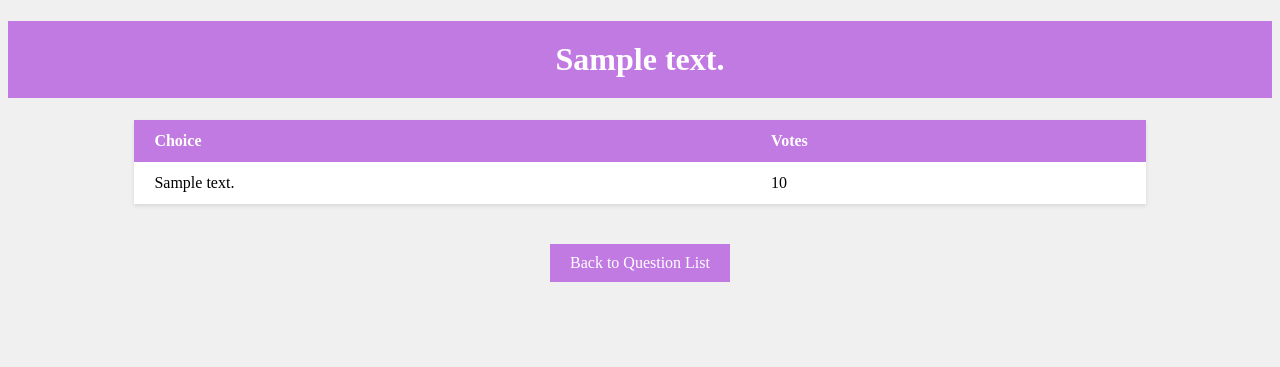
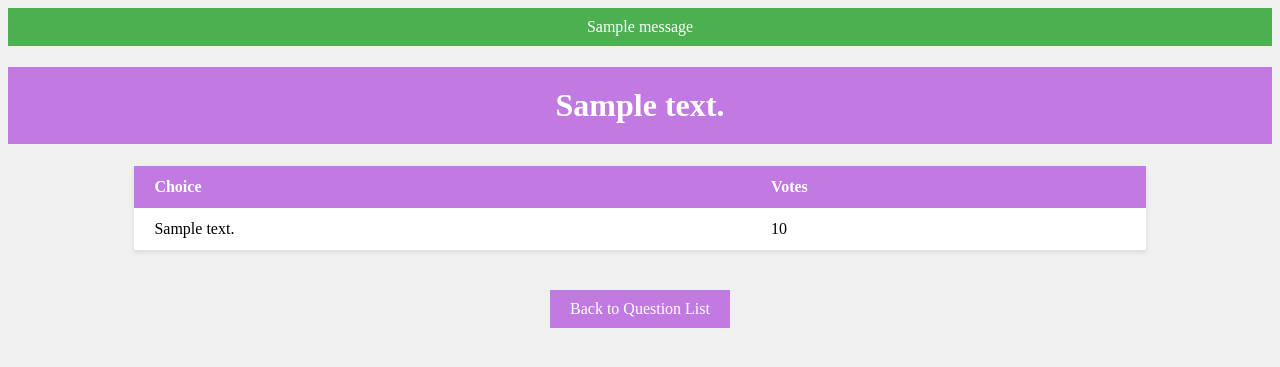
Before and after one commit to Sankrub/ku-polls, a Django app: template polls/templates/polls/results.html in a window 1280 px wide. Shown: the top 367 px of the page. Run offline with Django 4.2, Linux system fonts and the light colour scheme; the template is opened without the code that fills it: most values are stand-ins (such as "Sample title", 1, 10 or a date in 2020); one stand-in notice (Sample message) is shown.

Commit message:
update results.html

```diff
--- a/polls/templates/polls/results.html
+++ b/polls/templates/polls/results.html
@@ -3,6 +3,7 @@
 <head>
     <meta charset="UTF-8">
     <title>Results for {{ question.question_text }}</title>
+
     <style>
         body {
             font-family: "Times New Roman", Times, serif;
@@ -50,11 +51,33 @@
 
         a:hover {
             background-color: #9142a8;
-            transform: scale(1.05)
+            transform: scale(1.05);
+        }
+
+        .confirmation-container {
+            background-color: #4caf50;
+            color: white;
+            padding: 10px 0;
+        }
+
+        .confirmation-message {
+            margin: 0;
         }
     </style>
 </head>
 <body>
+
+    <!-- Display the confirmation message if it exists -->
+    {% if messages %}
+        <div class="confirmation-container">
+            <p class="confirmation-message">
+                {% for message in messages %}
+                    {{ message }}
+                {% endfor %}
+            </p>
+        </div>
+    {% endif %}
+
     <h1>{{ question.question_text }}</h1>
 
     <table>
```
Lines whose indentation alone changed are shown as unchanged.
